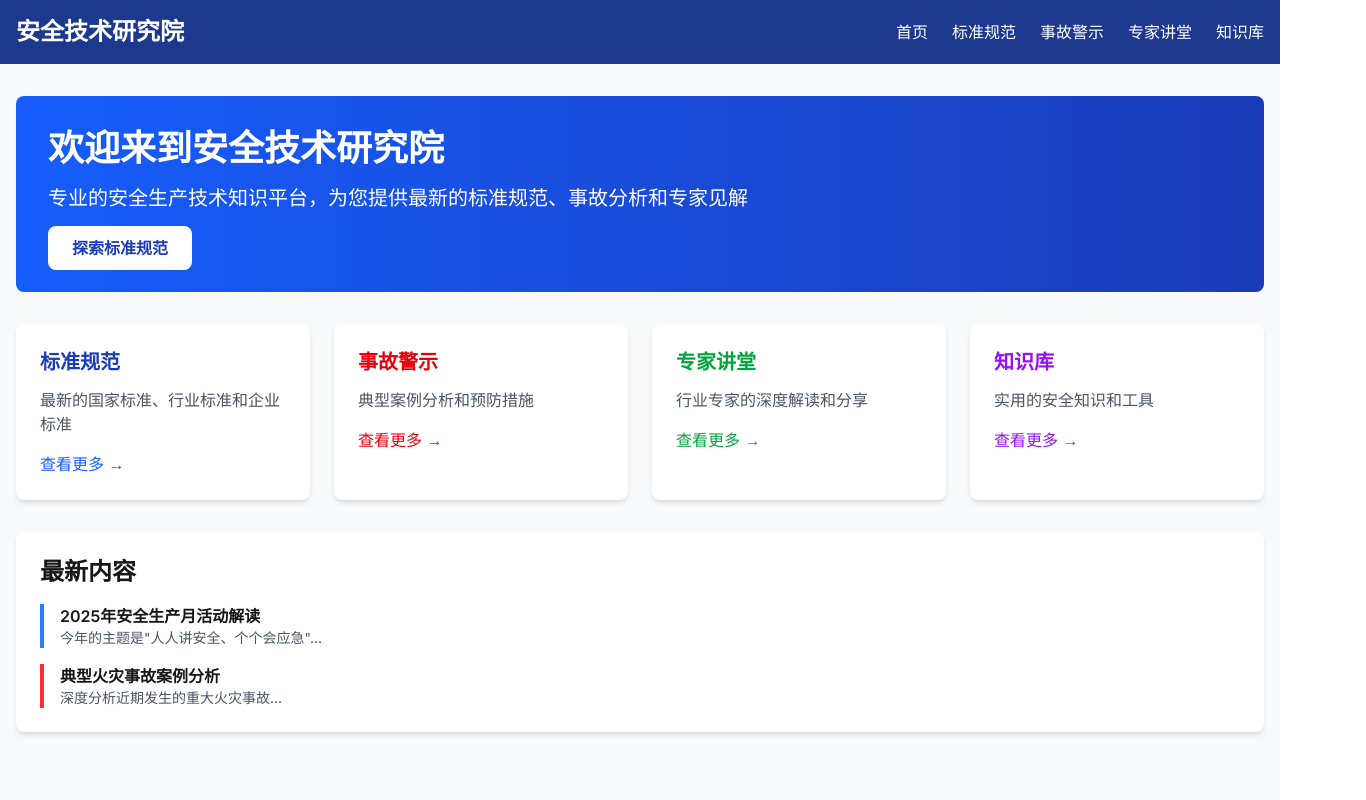
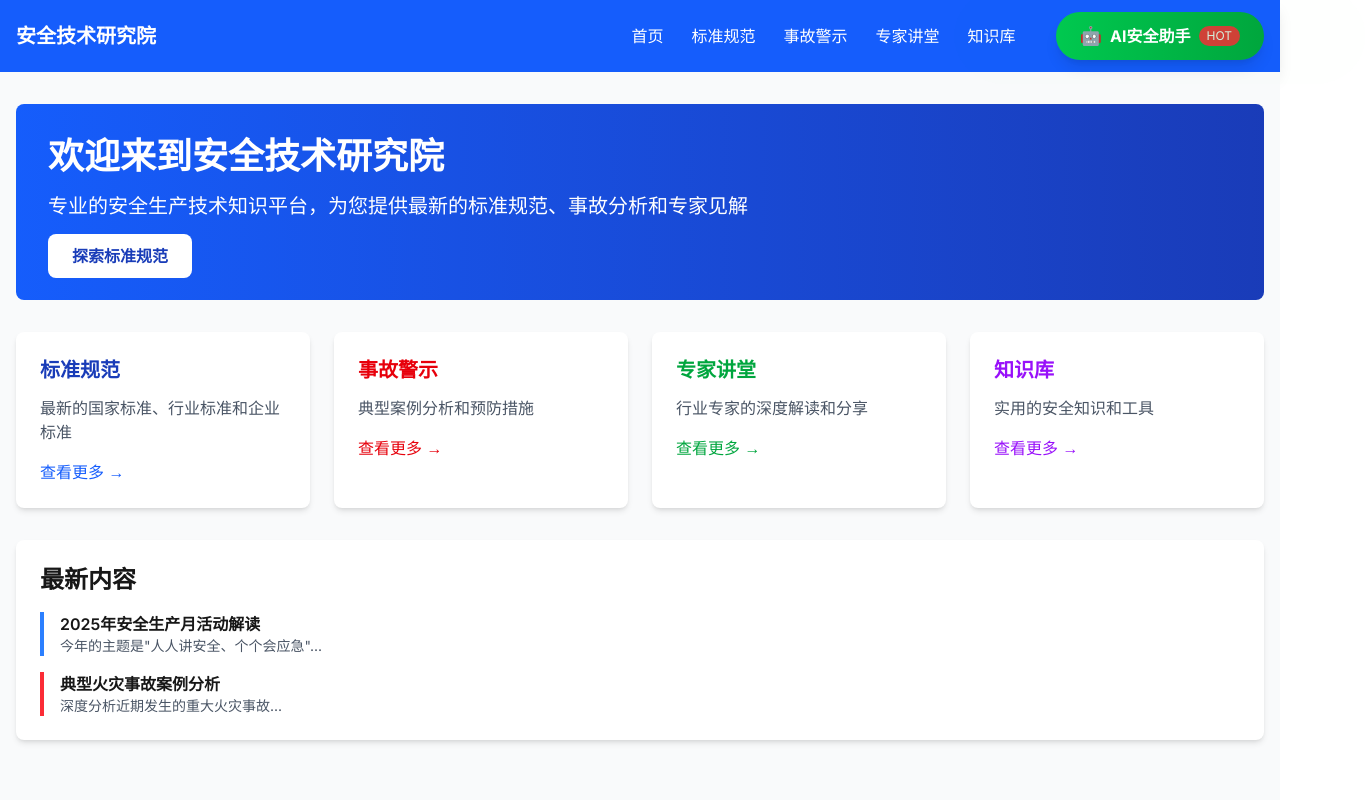
Before and after one commit to lgd3206/ai-stri-website, a Next.js app: page / in a window 1280 px wide. Shown: the top 800 px of the page, 1366 px wide, since content can reach past the window. Built offline with nearby package versions, Linux system fonts and the light colour scheme.

Commit message:
Update layout.tsx

```diff
--- a/src/app/layout.tsx
+++ b/src/app/layout.tsx
@@ -25,22 +25,39 @@ export default function RootLayout({
       ></script>
     </head>
       <body className={inter.className}>
-        <header className="bg-blue-900 text-white shadow-lg">
-          <div className="container mx-auto px-4 py-4">
-            <div className="flex items-center justify-between">
-              <Link href="/" className="text-2xl font-bold">
-                安全技术研究院
-              </Link>
-              <nav className="hidden md:flex space-x-6">
-                <Link href="/" className="hover:text-blue-200">首页</Link>
-                <Link href="/standards" className="hover:text-blue-200">标准规范</Link>
-                <Link href="/incidents" className="hover:text-blue-200">事故警示</Link>
-                <Link href="/expert-talks" className="hover:text-blue-200">专家讲堂</Link>
-                <Link href="/knowledge-base" className="hover:text-blue-200">知识库</Link>
-              </nav>
-            </div>
-          </div>
-        </header>
+        <header className="bg-blue-600 text-white shadow-lg">
+  <nav className="container mx-auto px-4 py-3">
+    <div className="flex justify-between items-center">
+      {/* 左侧Logo */}
+      <div className="text-xl font-bold">
+        <a href="/" className="hover:text-blue-200">安全技术研究院</a>
+      </div>
+
+      {/* 右侧导航菜单 */}
+      <div className="flex items-center space-x-1">
+        {/* 常规导航链接 */}
+        <a href="/" className="px-3 py-2 rounded hover:bg-blue-700 transition-colors">首页</a>
+        <a href="/standards" className="px-3 py-2 rounded hover:bg-blue-700 transition-colors">标准规范</a>
+        <a href="/incidents" className="px-3 py-2 rounded hover:bg-blue-700 transition-colors">事故警示</a>
+        <a href="/expert-talks" className="px-3 py-2 rounded hover:bg-blue-700 transition-colors">专家讲堂</a>
+        <a href="/knowledge-base" className="px-3 py-2 rounded hover:bg-blue-700 transition-colors">知识库</a>
+
+        {/* AI助手 - 黄金位置突出显示 */}
+        <a
+          href="/ai-assistant"
+          className="ml-6 bg-gradient-to-r from-green-500 to-green-600 hover:from-green-600 hover:to-green-700 px-6 py-2.5 rounded-full font-bold text-white shadow-lg transform hover:scale-105 transition-all duration-200 flex items-center relative"
+        >
+          <span className="mr-2 text-lg">🤖</span>
+          AI安全助手
+          <span className="ml-2 bg-red-500 text-xs px-2 py-0.5 rounded-full font-normal animate-pulse">HOT</span>
+
+          {/* 光圈效果 */}
+          <div className="absolute inset-0 rounded-full bg-green-400 opacity-20 animate-ping"></div>
+        </a>
+      </div>
+    </div>
+  </nav>
+</header>
         <main className="min-h-screen bg-gray-50">
           {children}
         </main>
```
